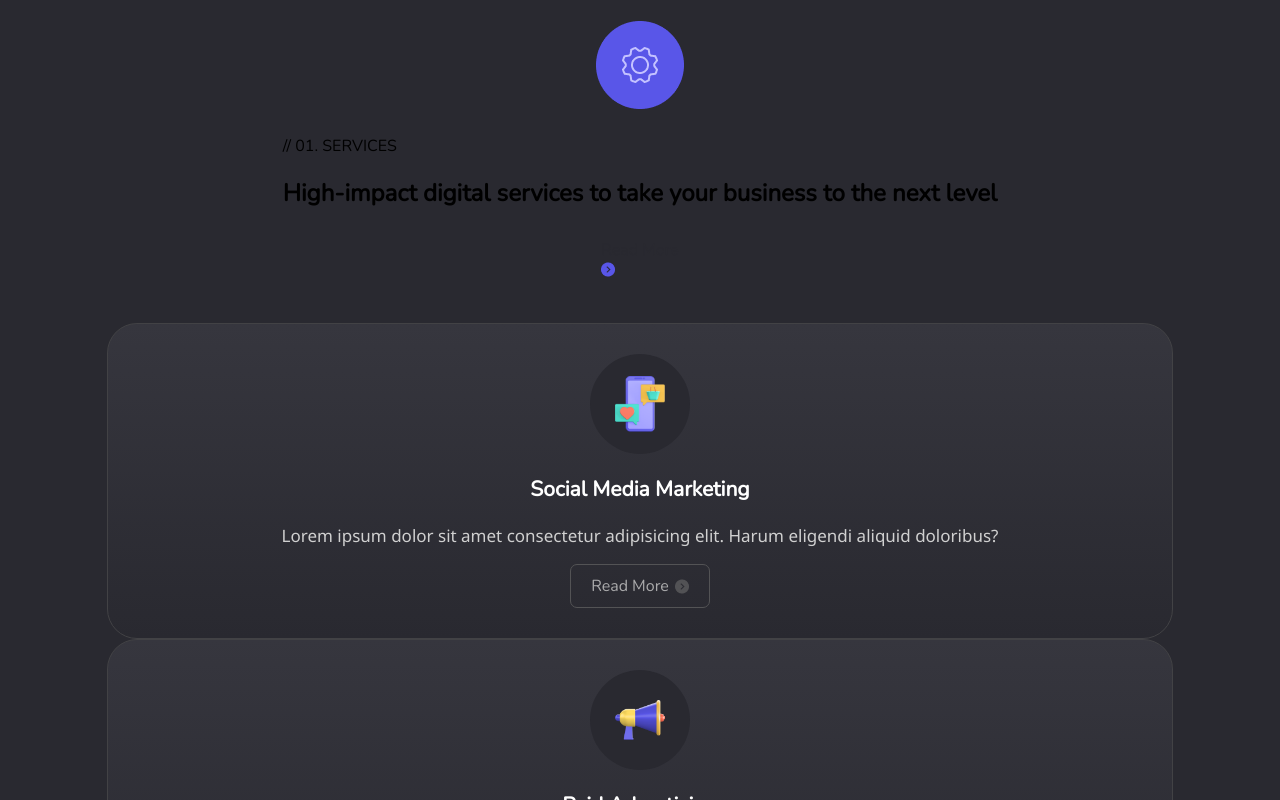
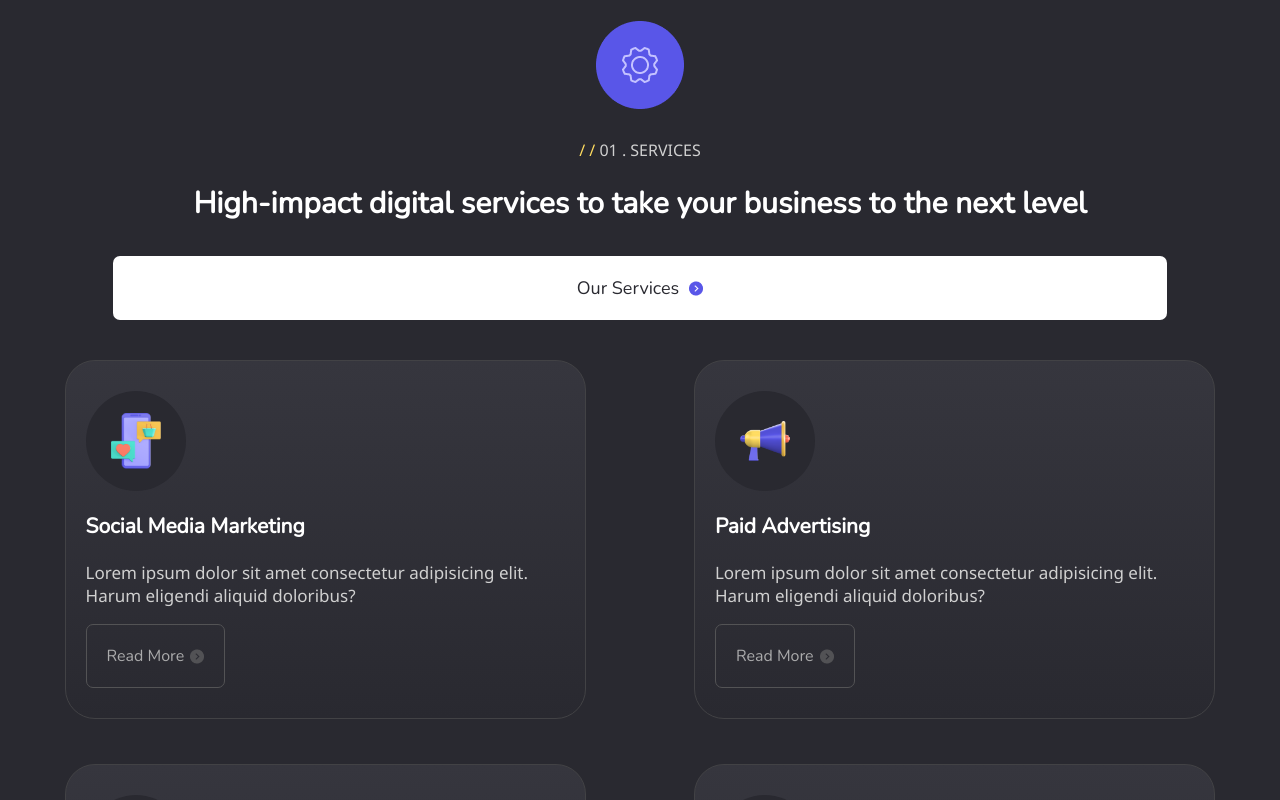
Before and after one commit to koredeJacob/Digital-Marketing-site, a React (Vite) app: page / in a window 1280 px wide. Shown: the part 780-1580 px from the top of the page. Built offline with nearby package versions, Linux system fonts and the light colour scheme.

Commit message:
improvements

```diff
--- a/src/components/services-component/services-grid.css
+++ b/src/components/services-component/services-grid.css
@@ -41,7 +41,7 @@
     display: flex;
     align-items: center;
     gap:6px;
-    padding: 10px 20px;
+    padding:20px;
     border: 1px solid #535355;
     border-radius: 7px;
     color:rgb(171, 171, 172);
@@ -53,3 +53,10 @@
     color: #292930;
     box-shadow: 0px 4px 4px rgba(0, 0, 0, 0.25);
 }
+
+@media (min-width:990px){
+    .services-card{
+        text-align: left;
+        align-items: start;
+    }
+}
--- a/src/pages/home/home.css
+++ b/src/pages/home/home.css
@@ -144,6 +144,53 @@
     flex-direction: column;
     align-items: center;
     gap:10px;
+    font-weight: 500;
+}
+
+.title-sub{
+    margin-top: 20px;
+    text-align: center;
+    color: #D0D0D0;
+    font-family: 'Noto Sans';
+}
+
+.title-text{
+    color: #fff;
+    font-size: 30px;
+    font-weight: 600;
+    line-height: 118.5%;
+    text-align: center;
+    padding:0px 10px;
+}
+
+.title-sub span{
+    color: #ffdc60;
+}
+
+.services-button{
+    display: flex;
+    justify-content: center;
+    align-items: center;
+    gap: 10px;
+    width: 80%;
+    margin: auto;
+    background: #fff;
+    color: #292930;
+    padding: 20px 15px;
+    border-radius:7px ;
+    font-size: 18px;
+    transition: background 0.4s;
+}
+
+.services-button:hover{
+    background: #ffdc60;
+    color: #292930;
+}
+
+.services-content{
+    display: grid;
+    grid-template-columns: 1fr;
+    gap: 30px;
 }
 
 @media (min-width:480px){
@@ -190,6 +237,12 @@
     }
     .banner-getstarted,.banner-services {
             width: 35%;
+    }
+    .services-content {
+         width: 96%;
+         margin: auto;
+         grid-template-columns: 1fr 1fr;
+         row-gap: 45px;
     }
 }
 
--- a/src/pages/home/home.jsx
+++ b/src/pages/home/home.jsx
@@ -53,18 +53,16 @@ function Home(){
                     <div className="services-title">
                         <img src={settings} loading='lazy'/>
                         <div className="title">
-                            <p className="title-sub"><span>// </span>01. SERVICES</p>
+                            <p className="title-sub"> <span>/ / </span> 01 . SERVICES</p>
                             <h2 className="title-text">High-impact digital services to take your business to the next level</h2>
                         </div>
-                        <div>
-                            <Link to="#">
-                                <div>Read More</div>
-                                <img src={blue}/>
-                            </Link>
-                        </div>
+                        <Link to="#" className="services-button">
+                            <div>Our Services</div>
+                            <img src={blue}/>
+                        </Link>
                     </div>
+                </div>
 
-                </div>
                 <div className="services-content">
                     <ServicesGrid image={mobilephone} sub='Social Media Marketing' text='Lorem ipsum dolor sit amet consectetur adipisicing elit. Harum eligendi aliquid doloribus?'/>
                     <ServicesGrid image={Megaphone} sub='Paid Advertising' text='Lorem ipsum dolor sit amet consectetur adipisicing elit. Harum eligendi aliquid doloribus?'/>
```
